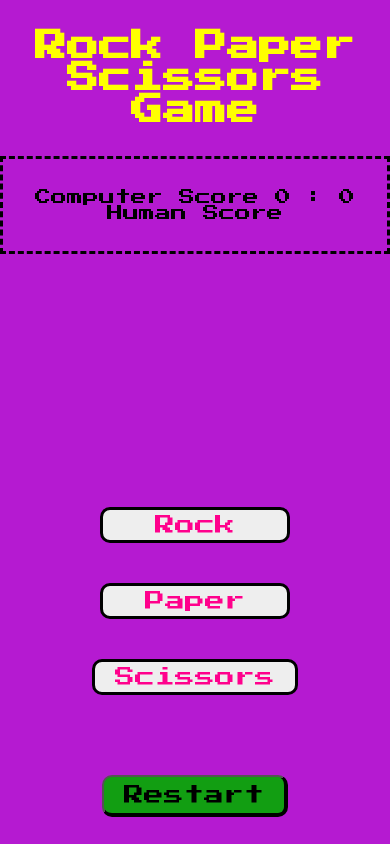
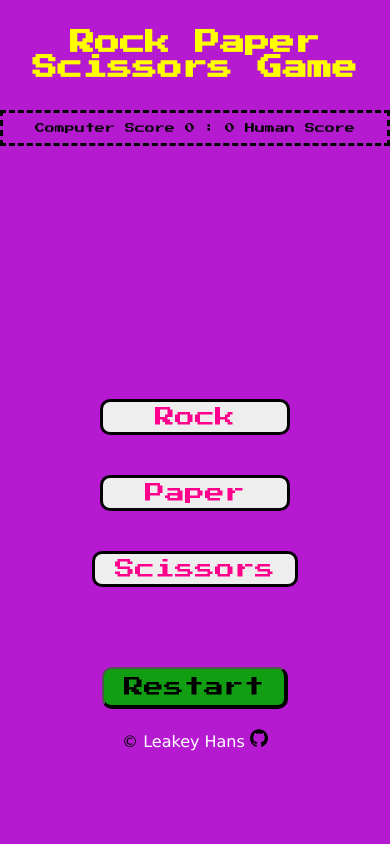
Before and after one commit to Leakey-Hans/Rock-paper-scissors, a plain HTML site: page index.html in a window 390 px wide. Drawn offline with Linux system fonts and the light colour scheme.

Commit message:
rps-UI Added responsiveness to smaller devices
Fixed responsiveness issues

```diff
--- a/index.html
+++ b/index.html
@@ -26,6 +26,9 @@
         <div class="buttonsContainer">
             <button id="reset">Restart</button>
         </div>
+        <div class="copyright">
+            &copy;<a href="https://github.com/Leakey-Hans"> Leakey Hans <img id="logo" src="./github-icon.svg" alt="github icon"></a>
+        </div>
     </div>
 </body>
 </html>
--- a/styles.css
+++ b/styles.css
@@ -26,6 +26,46 @@ body {
     border-style: dashed;
     padding: 30px ;
     text-align: center;
+
+}
+
+@media(max-width: 600px){
+
+    .containerHeader{
+    text-align: center;
+    padding: 30px;
+    color: yellow;
+    font-size: 25px;
+    }
+
+    #scoreBoard{
+    border-style: dashed;
+    padding: 10px ;
+    text-align: center;
+    font-size: 10px;
+    }
+
+    #resultsDiv{
+    padding: 10px;
+    display: flex;
+    flex-direction: row;
+    align-items: center;
+    justify-content: center;
+    color: rgb(255, 166, 0);
+    font-size: 18px;
+    text-align: center;
+    }
+
+    #reset{
+    margin-top: 10px;
+    padding: 8px 20px;
+    font-family: "Press Start 2P", system-ui;
+    background-color: rgb(18, 158, 18);
+    border-bottom: 4px solid black;
+    border-right: 4px solid black;
+    border-radius: 10px;
+    font-size: 20px;
+    }
 
 }
 
@@ -79,3 +119,18 @@ body {
     border-radius: 10px;
     font-size: 20px;
 }
+
+.copyright{
+    font-family: 'Lucida Sans', 'Lucida Sans Regular', 'Lucida Grande', 'Lucida Sans Unicode', Geneva, Verdana, sans-serif;
+    text-align: center;
+    margin-top: 20px;
+}
+
+.copyright a{
+    text-decoration: none;
+    color: white;
+}
+
+#logo{
+    height: 18px;
+}
```
Also changed, not shown: github-icon.svg (added).
